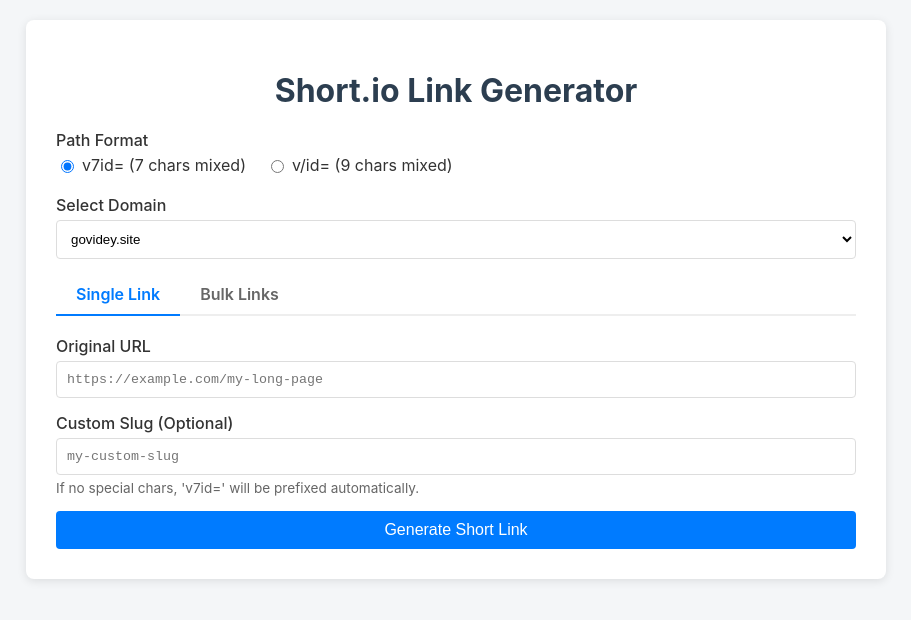
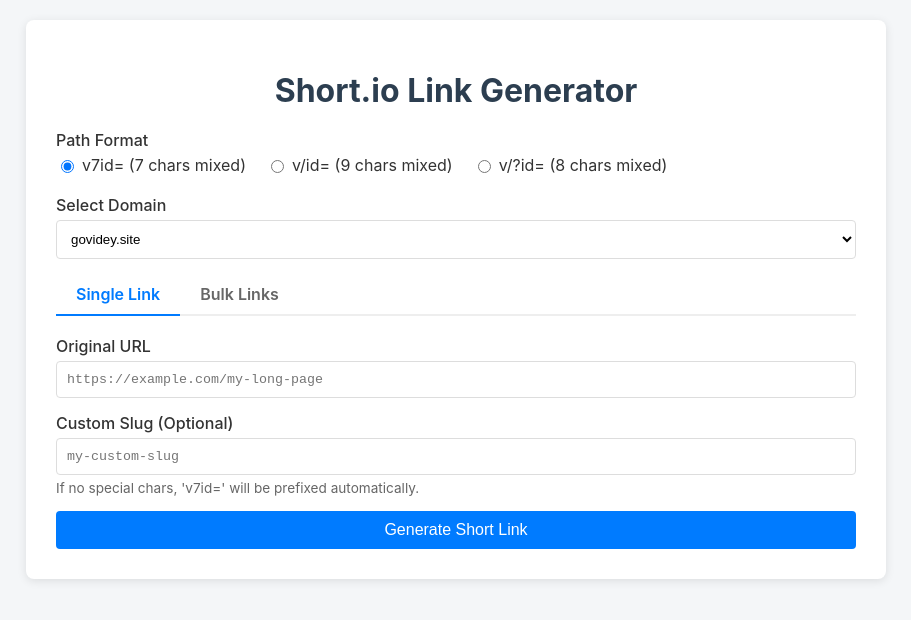
Before and after one commit to 79150300ItsMe/SHORTIO, a website: page public/index.html in a window 1280 px wide. Shown: the whole page, without its empty margins (184-1095 px from the left). Drawn offline with Linux system fonts and the light colour scheme.

Commit message:
Fix missing v/?id= radio button (overwrite)

```diff
--- a/public/index.html
+++ b/public/index.html
@@ -4,7 +4,7 @@
 <head>
     <meta charset="UTF-8">
     <meta name="viewport" content="width=device-width, initial-scale=1.0">
-    <title>Short.io Web Generator</title>
+    <title>Short.io Link Generator</title>
     <style>
         body {
             font-family: -apple-system, BlinkMacSystemFont, "Segoe UI", Roboto, Helvetica, Arial, sans-serif;
@@ -141,6 +141,9 @@
                 </label>
                 <label style="font-weight: normal; display: flex; align-items: center; gap: 5px;">
                     <input type="radio" name="pathFormat" value="vid"> v/id= (9 chars mixed)
+                </label>
+                <label style="font-weight: normal; display: flex; align-items: center; gap: 5px;">
+                    <input type="radio" name="pathFormat" value="vqid"> v/?id= (8 chars mixed)
                 </label>
             </div>
         </div>
```
